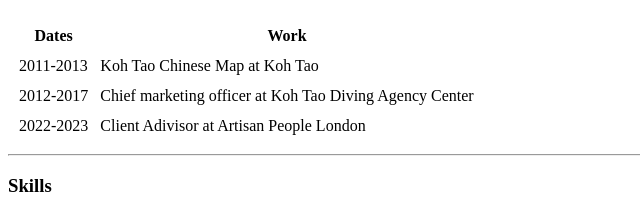
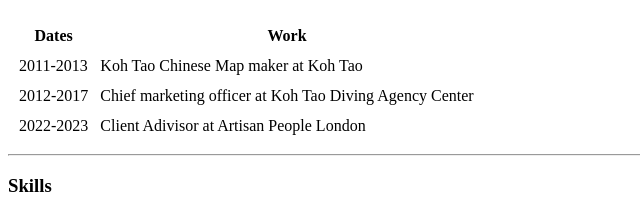
Before and after one commit to JXELAINE/cv, a plain HTML site: page index.html in a window 1280 px wide. Shown: the part 431-643 px from the top of the page, 0-640 px from the left. Drawn offline with Linux system fonts and the light colour scheme.

Commit message:
Update index.html

```diff
--- a/index.html
+++ b/index.html
@@ -33,7 +33,7 @@
         </tr>
         <tr>
             <td>2011-2013</td>
-            <td>Koh Tao Chinese Map at Koh Tao</td>
+            <td>Koh Tao Chinese Map maker at Koh Tao</td>
         </tr>
         <tr>
             <td>2012-2017</td>
```
